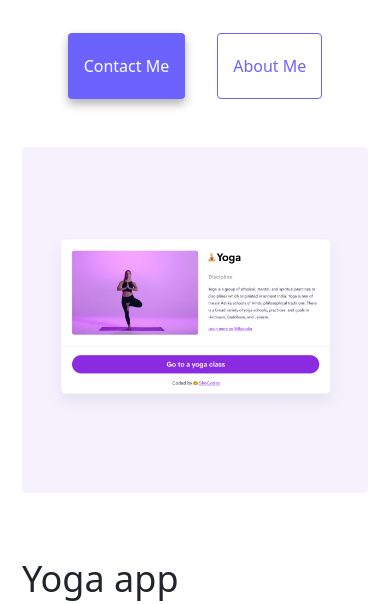
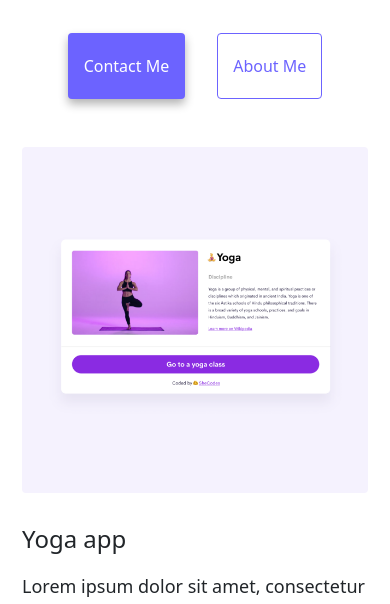
Before and after one commit to mosaicmuse/portfolio, a plain HTML site: page index.html in a window 390 px wide. Shown: the part 213-817 px from the top of the page. Drawn offline with nearby package versions, Linux system fonts and the light colour scheme.

Commit message:
Final responsive changes

```diff
--- a/index.html
+++ b/index.html
@@ -88,7 +88,7 @@
         >
       </div>
       <div class="container">
-        <div class="row gy-5">
+        <div class="row gy-3 gy-md-5">
           <div class="col-12 col-md-6">
             <p>
               <img
--- a/src/style.css
+++ b/src/style.css
@@ -127,4 +127,7 @@ p {
     font-size: 18px;
     padding-top: 20px;
   }
+  h4 {
+    font-size: 24px;
+  }
 }
```
